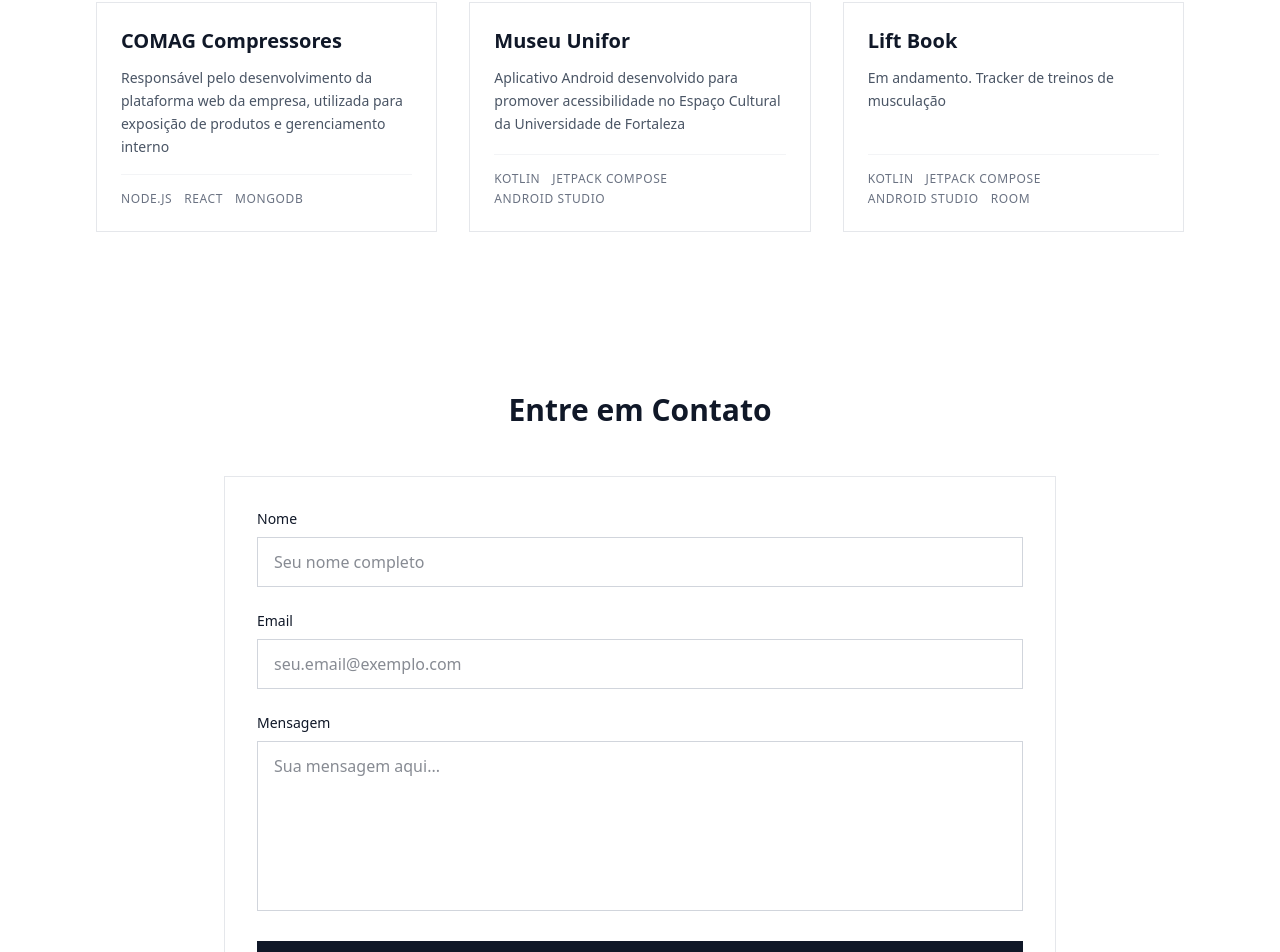
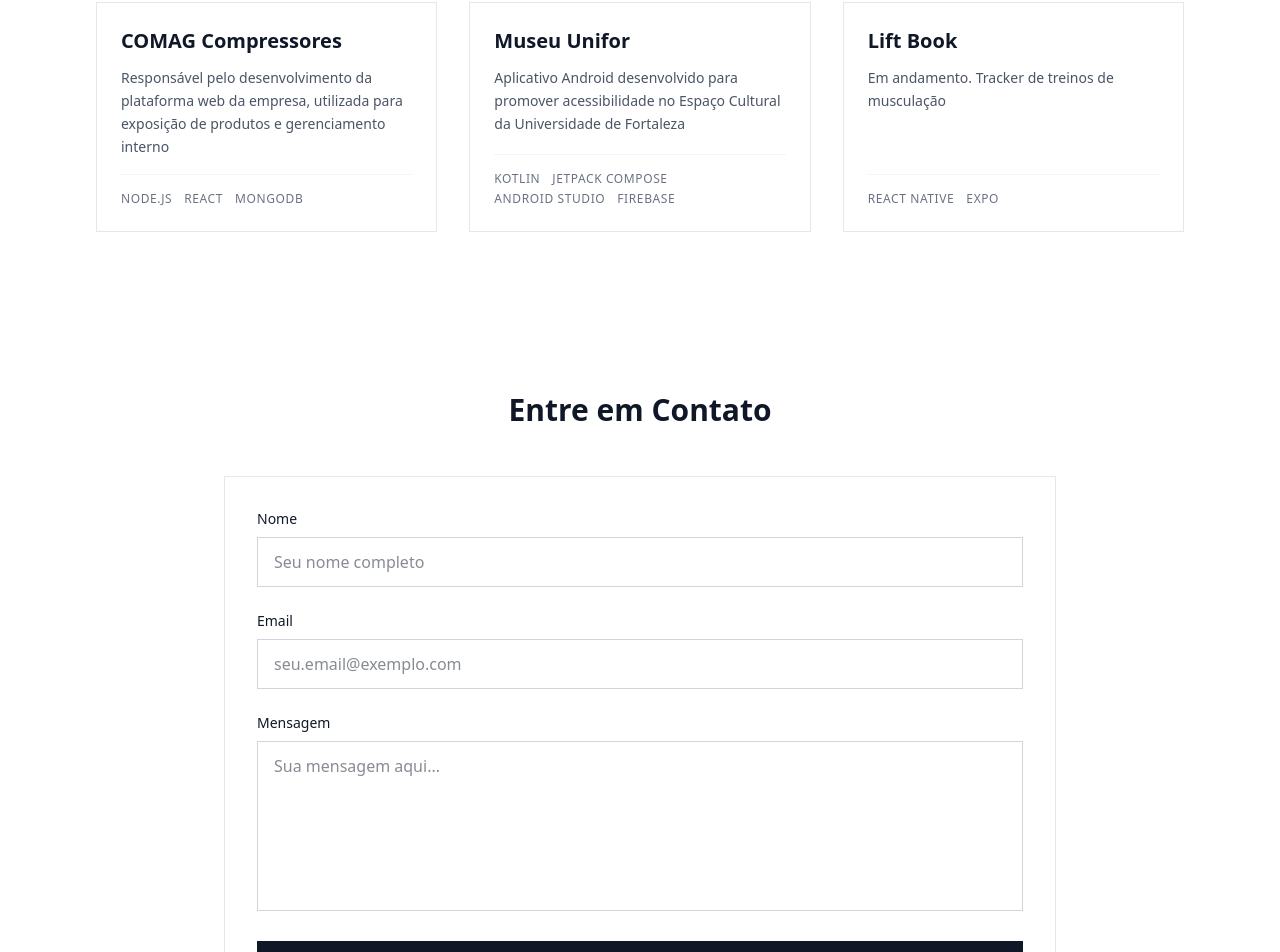
Before and after one commit to rabpaulo/portfolio, a React (Vite) app in the folder client/: page /#/ in a window 1280 px wide. Shown: the part 1377-2329 px from the top of the page. Built offline with nearby package versions, Linux system fonts and the light colour scheme.

Commit message:
updated liftbook details

```diff
--- a/client/src/data/projectsData.ts
+++ b/client/src/data/projectsData.ts
@@ -19,13 +19,13 @@
     name: "Museu Unifor",
     description: "Aplicativo Android desenvolvido para promover acessibilidade no Espaço Cultural da Universidade de Fortaleza",
     html_url: "https://github.com/rabpaulo/Museu-Unifor",
-    technologies: "Kotlin, Jetpack Compose, Android Studio",
+    technologies: "Kotlin, Jetpack Compose, Android Studio, Firebase",
   },
   {
     id: 3,
     name: "Lift Book",
     description: "Em andamento. Tracker de treinos de musculação",
     html_url: "https://github.com/rabpaulo/LiftBook",
-    technologies: "Kotlin, Jetpack Compose, Android Studio, Room",
+    technologies: "React Native, Expo",
   },
 ]
```
